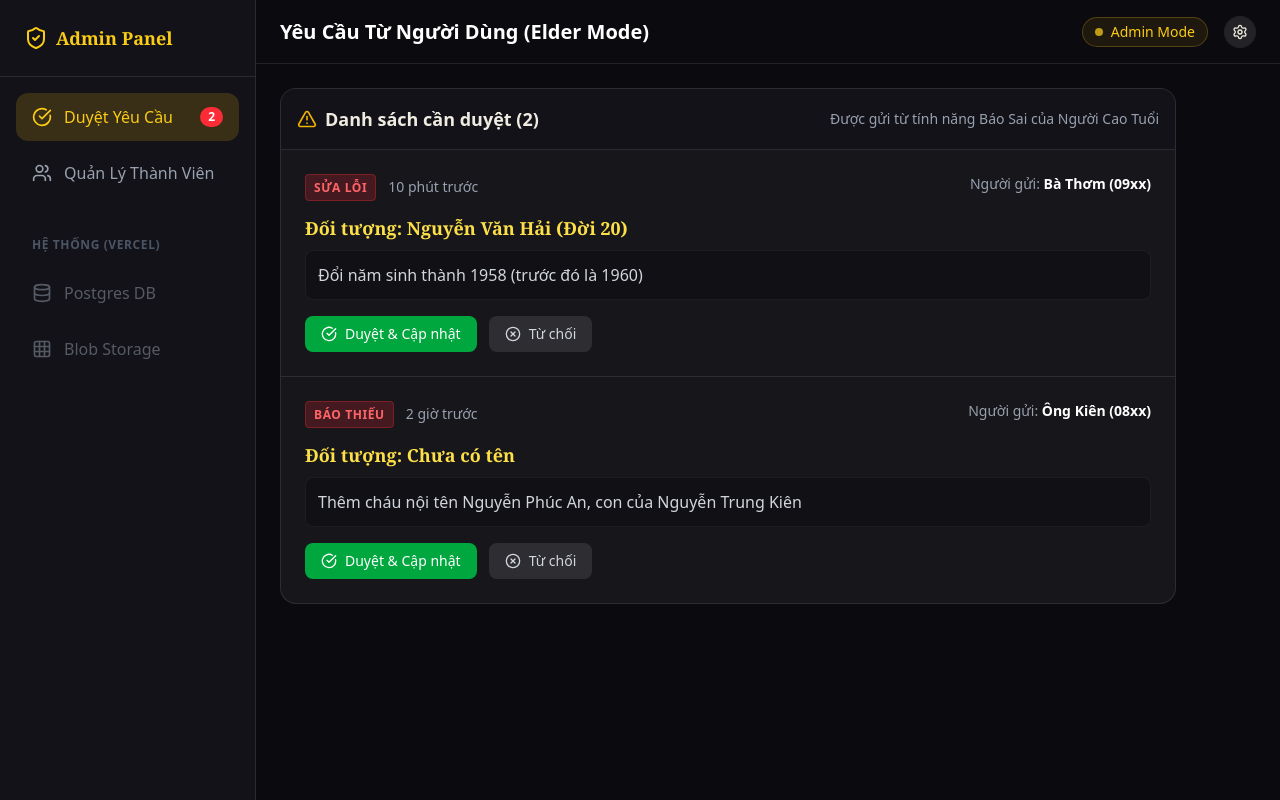
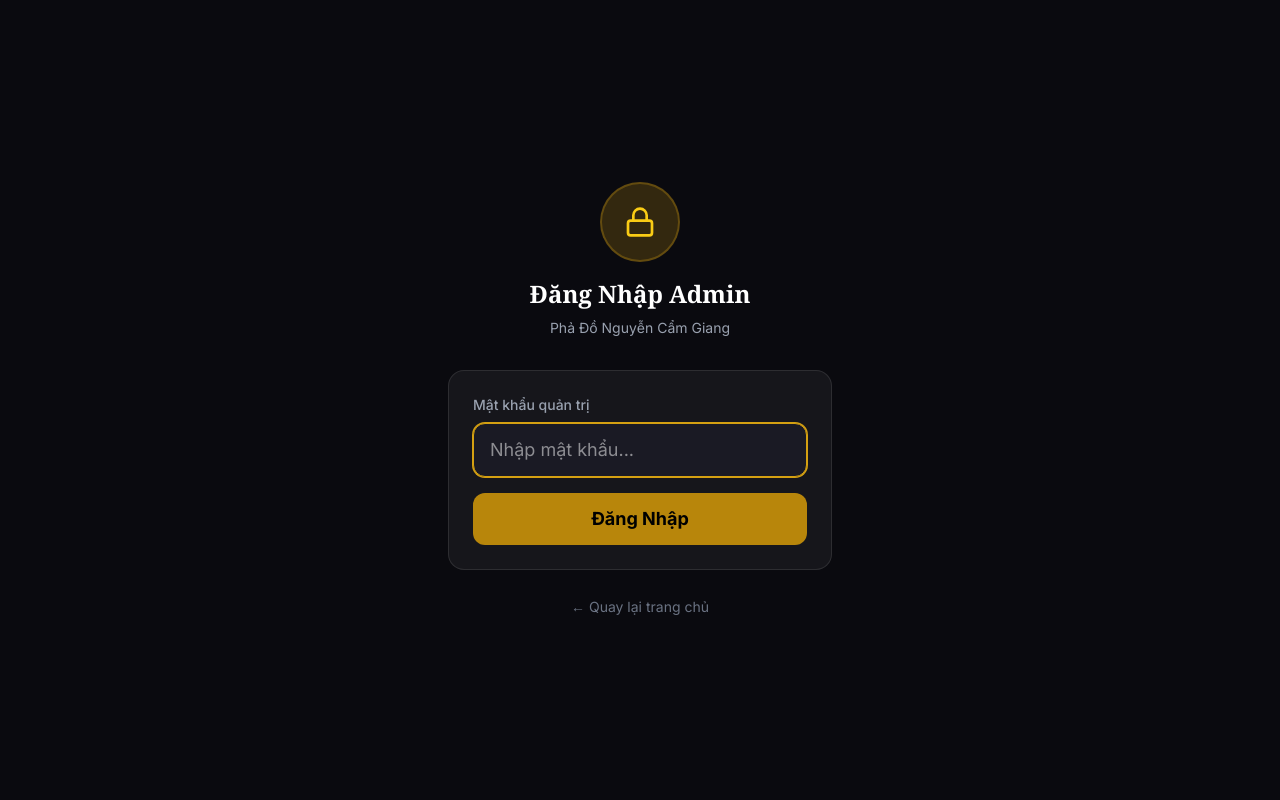
Before and after one commit to ngkienmkqn/phado, a Next.js app: page /admin in a window 1280 px wide. Built offline with nearby package versions, Linux system fonts and the light colour scheme.

Commit message:
fix: direct Google Fonts import for Vietnamese, admin password login, working edit form

```diff
--- a/src/app/admin/page.tsx
+++ b/src/app/admin/page.tsx
@@ -1,18 +1,119 @@
 "use client";
 
-import React, { useState } from 'react';
+import React, { useState, useEffect } from 'react';
 import Link from 'next/link';
-import { Settings, Users, Database, ShieldCheck, CheckCircle, XCircle, Grid } from 'lucide-react';
+import { Settings, Users, ShieldCheck, CheckCircle, XCircle, Lock, LogOut, Trash2, Grid } from 'lucide-react';
 import familyDataRaw from '@/data/family_data.json';
 
+const ADMIN_PASSWORD = 'phado2025';
+
+interface PendingRequest {
+    id: number;
+    type: string;
+    memberName: string;
+    memberId?: string;
+    request: string;
+    by: string;
+    time: string;
+}
+
 export default function AdminDashboard() {
+    const [isAuthenticated, setIsAuthenticated] = useState(false);
+    const [password, setPassword] = useState('');
+    const [error, setError] = useState('');
     const [activeTab, setActiveTab] = useState<'pending' | 'members'>('pending');
+    const [pendingRequests, setPendingRequests] = useState<PendingRequest[]>([]);
 
-    // Multi-step mock Elder Mode requests
-    const pendingRequests = [
-        { id: 1, type: 'Sửa lỗi', memberName: 'Nguyễn Văn Hải (Đời 20)', request: 'Đổi năm sinh thành 1958 (trước đó là 1960)', by: 'Bà Thơm (09xx)', time: '10 phút trước' },
-        { id: 2, type: 'Báo thiếu', memberName: 'Chưa có tên', request: 'Thêm cháu nội tên Nguyễn Phúc An, con của Nguyễn Trung Kiên', by: 'Ông Kiên (08xx)', time: '2 giờ trước' }
-    ];
+    // Check if already logged in
+    useEffect(() => {
+        if (typeof window !== 'undefined') {
+            const saved = sessionStorage.getItem('phado_admin');
+            if (saved === 'true') setIsAuthenticated(true);
+        }
+    }, []);
+
+    // Load pending requests from localStorage
+    useEffect(() => {
+        if (isAuthenticated && typeof window !== 'undefined') {
+            const stored = localStorage.getItem('phado_requests');
+            if (stored) {
+                try { setPendingRequests(JSON.parse(stored)); } catch { setPendingRequests([]); }
+            }
+        }
+    }, [isAuthenticated]);
+
+    const handleLogin = () => {
+        if (password === ADMIN_PASSWORD) {
+            setIsAuthenticated(true);
+            sessionStorage.setItem('phado_admin', 'true');
+            setError('');
+        } else {
+            setError('Sai mật khẩu. Vui lòng thử lại.');
+        }
+    };
+
+    const handleLogout = () => {
+        setIsAuthenticated(false);
+        sessionStorage.removeItem('phado_admin');
+    };
+
+    const handleApprove = (id: number) => {
+        const updated = pendingRequests.filter(r => r.id !== id);
+        setPendingRequests(updated);
+        localStorage.setItem('phado_requests', JSON.stringify(updated));
+    };
+
+    const handleReject = (id: number) => {
+        const updated = pendingRequests.filter(r => r.id !== id);
+        setPendingRequests(updated);
+        localStorage.setItem('phado_requests', JSON.stringify(updated));
+    };
+
+    const handleClearAll = () => {
+        setPendingRequests([]);
+        localStorage.setItem('phado_requests', '[]');
+    };
+
+    // Login Screen
+    if (!isAuthenticated) {
+        return (
+            <div className="min-h-screen bg-[#0a0a0f] flex items-center justify-center p-4">
+                <div className="w-full max-w-sm">
+                    <div className="text-center mb-8">
+                        <div className="w-20 h-20 rounded-full bg-gold-500/20 border-2 border-gold-500/30 flex items-center justify-center mx-auto mb-4">
+                            <Lock className="w-8 h-8 text-gold-400" />
+                        </div>
+                        <h1 className="text-2xl font-serif font-bold text-white mb-2">Đăng Nhập Admin</h1>
+                        <p className="text-gray-400 text-sm">Phả Đồ Nguyễn Cẩm Giang</p>
+                    </div>
+                    <div className="bg-white/5 border border-white/10 rounded-2xl p-6">
+                        <label className="text-sm text-gray-400 block mb-2 font-medium">Mật khẩu quản trị</label>
+                        <input
+                            type="password"
+                            value={password}
+                            onChange={e => { setPassword(e.target.value); setError(''); }}
+                            onKeyDown={e => e.key === 'Enter' && handleLogin()}
+                            placeholder="Nhập mật khẩu..."
+                            className="w-full bg-[#1a1a24] border border-white/10 rounded-xl py-3 px-4 text-white focus:outline-none focus:border-gold-500 focus:ring-1 focus:ring-gold-500 transition-all text-lg mb-4"
+                            autoFocus
+                        />
+                        {error && <p className="text-red-400 text-sm mb-3 flex items-center gap-2"><XCircle className="w-4 h-4" /> {error}</p>}
+                        <button
+                            onClick={handleLogin}
+                            className="w-full bg-gold-600 hover:bg-gold-500 text-black font-bold py-3 rounded-xl transition-colors text-lg"
+                        >
+                            Đăng Nhập
+                        </button>
+                    </div>
+                    <div className="text-center mt-6">
+                        <Link href="/" className="text-gray-500 hover:text-gray-300 text-sm transition-colors">
+                            ← Quay lại trang chủ
+                        </Link>
+                    </div>
+                </div>
+            </div>
+        );
+    }
 
     return (
         <div className="min-h-screen bg-[#0a0a0f] text-[#f0ebe0] font-sans flex">
@@ -31,45 +132,40 @@ export default function AdminDashboard() {
                     >
                         <CheckCircle className="w-5 h-5" />
                         <span>Duyệt Yêu Cầu</span>
+                        {pendingRequests.length > 0 && (
                             <span className="ml-auto bg-red-500 text-white text-xs font-bold px-2 py-0.5 rounded-full">{pendingRequests.length}</span>
+                        )}
                     </button>
                     <button
                         onClick={() => setActiveTab('members')}
                         className={`flex items-center gap-3 px-4 py-3 rounded-xl transition-colors ${activeTab === 'members' ? 'bg-gold-500/20 text-gold-400' : 'hover:bg-white/5 text-gray-400'}`}
                     >
                         <Users className="w-5 h-5" />
-                        <span>Quản Lý Thành Viên</span>
-                    </button>
-                    <div className="mt-8 mb-2 px-4 text-xs font-bold text-gray-600 uppercase tracking-wider">Hệ Thống (Vercel)</div>
-                    <button className="flex items-center justify-between gap-3 px-4 py-3 rounded-xl hover:bg-white/5 text-gray-400 transition-colors w-full cursor-not-allowed opacity-50">
-                        <div className="flex items-center gap-3">
-                            <Database className="w-5 h-5" />
-                            <span>Postgres DB</span>
-                        </div>
-                    </button>
-                    <button className="flex items-center justify-between gap-3 px-4 py-3 rounded-xl hover:bg-white/5 text-gray-400 transition-colors w-full cursor-not-allowed opacity-50">
-                        <div className="flex items-center gap-3">
-                            <Grid className="w-5 h-5" />
-                            <span>Blob Storage</span>
-                        </div>
+                        <span>Danh Sách Thành Viên</span>
                     </button>
                 </nav>
+                <div className="p-4 border-t border-white/10">
+                    <button onClick={handleLogout} className="flex items-center gap-3 px-4 py-3 rounded-xl hover:bg-red-500/10 text-gray-400 hover:text-red-400 transition-colors w-full">
+                        <LogOut className="w-5 h-5" />
+                        <span>Đăng Xuất</span>
+                    </button>
+                </div>
             </aside>
 
             {/* Main Content */}
             <main className="flex-1 flex flex-col h-screen overflow-hidden">
                 <header className="h-16 flex items-center justify-between px-6 border-b border-white/10 bg-[#0a0a0f]">
                     <h2 className="text-xl font-semibold text-white">
-                        {activeTab === 'pending' ? 'Yêu Cầu Từ Người Dùng (Elder Mode)' : 'Database Gia Phả'}
+                        {activeTab === 'pending' ? 'Yêu Cầu Cập Nhật Hồ Sơ' : 'Danh Sách Thành Viên'}
                     </h2>
                     <div className="flex items-center gap-4">
                         <span className="text-sm border border-gold-500/30 bg-gold-500/10 text-gold-400 px-3 py-1 rounded-full flex items-center gap-2">
                             <span className="w-2 h-2 rounded-full bg-gold-400 animate-pulse"></span>
-                            Admin Mode
+                            Admin
                         </span>
-                        <div className="w-8 h-8 rounded-full bg-white/10 flex items-center justify-center">
-                            <Settings className="w-4 h-4" />
-                        </div>
+                        <button onClick={handleLogout} className="md:hidden text-gray-400 hover:text-red-400">
+                            <LogOut className="w-5 h-5" />
+                        </button>
                     </div>
                 </header>
 
@@ -80,16 +176,27 @@ export default function AdminDashboard() {
                                 <div className="p-4 border-b border-white/10 bg-[#121218] flex justify-between items-center">
                                     <h3 className="font-semibold text-lg flex items-center gap-2">
                                         <AlertTriangleIcon className="w-5 h-5 text-yellow-500" />
-                                        Danh sách cần duyệt ({pendingRequests.length})
+                                        Yêu cầu chờ duyệt ({pendingRequests.length})
                                     </h3>
-                                    <p className="text-sm text-gray-400">Được gửi từ tính năng Báo Sai của Người Cao Tuổi</p>
+                                    {pendingRequests.length > 0 && (
+                                        <button onClick={handleClearAll} className="text-xs text-red-400 hover:text-red-300 flex items-center gap-1">
+                                            <Trash2 className="w-3 h-3" /> Xoá hết
+                                        </button>
+                                    )}
                                 </div>
+                                {pendingRequests.length === 0 ? (
+                                    <div className="p-12 text-center text-gray-500">
+                                        <CheckCircle className="w-12 h-12 mx-auto mb-3 opacity-30" />
+                                        <p className="text-lg">Không có yêu cầu nào đang chờ duyệt.</p>
+                                        <p className="text-sm mt-2">Khi người dùng bấm &quot;Cập Nhật Hồ Sơ&quot; trên phả đồ, yêu cầu sẽ hiện tại đây.</p>
+                                    </div>
+                                ) : (
                                     <div className="divide-y divide-white/10">
                                         {pendingRequests.map(req => (
                                             <div key={req.id} className="p-6 hover:bg-white/5 transition-colors">
                                                 <div className="flex justify-between items-start mb-4">
                                                     <div>
-                                                    <span className="text-xs bg-red-500/20 text-red-400 px-2 py-1 rounded border border-red-500/30 uppercase tracking-wider font-bold mr-3">
+                                                        <span className={`text-xs px-2 py-1 rounded border uppercase tracking-wider font-bold mr-3 ${req.type === 'Sửa lỗi' ? 'bg-red-500/20 text-red-400 border-red-500/30' : 'bg-blue-500/20 text-blue-400 border-blue-500/30'}`}>
                                                             {req.type}
                                                         </span>
                                                         <span className="text-gray-400 text-sm">{req.time}</span>
@@ -103,16 +210,17 @@ export default function AdminDashboard() {
                                                     {req.request}
                                                 </p>
                                                 <div className="flex gap-3">
-                                                <button className="flex items-center gap-2 bg-green-600 hover:bg-green-500 text-white px-4 py-2 rounded-lg text-sm font-medium transition-colors">
-                                                    <CheckCircle className="w-4 h-4" /> Duyệt & Cập nhật
+                                                    <button onClick={() => handleApprove(req.id)} className="flex items-center gap-2 bg-green-600 hover:bg-green-500 text-white px-4 py-2 rounded-lg text-sm font-medium transition-colors">
+                                                        <CheckCircle className="w-4 h-4" /> Đã xử lý
                                                     </button>
-                                                <button className="flex items-center gap-2 bg-white/10 hover:bg-white/20 text-gray-300 px-4 py-2 rounded-lg text-sm font-medium transition-colors">
-                                                    <XCircle className="w-4 h-4" /> Từ chối
+                                                    <button onClick={() => handleReject(req.id)} className="flex items-center gap-2 bg-white/10 hover:bg-white/20 text-gray-300 px-4 py-2 rounded-lg text-sm font-medium transition-colors">
+                                                        <XCircle className="w-4 h-4" /> Bỏ qua
                                                     </button>
                                                 </div>
                                             </div>
                                         ))}
                                     </div>
+                                )}
                             </div>
                         </div>
                     )}
@@ -120,10 +228,7 @@ export default function AdminDashboard() {
                     {activeTab === 'members' && (
                         <div className="bg-white/5 border border-white/10 rounded-2xl overflow-hidden shadow-2xl">
                             <div className="p-4 border-b border-white/10 bg-[#121218] flex justify-between items-center">
-                                <h3 className="font-semibold text-lg">Tổng quan Database ({familyDataRaw.totalMembers} Record)</h3>
-                                <button className="bg-gold-500 hover:bg-gold-400 text-black px-4 py-2 rounded-lg text-sm font-bold transition-colors">
-                                    + Thêm Thành Viên
-                                </button>
+                                <h3 className="font-semibold text-lg">Tổng cộng {familyDataRaw.totalMembers} thành viên</h3>
                             </div>
                             <div className="overflow-x-auto">
                                 <table className="w-full text-left border-collapse">
@@ -133,27 +238,22 @@ export default function AdminDashboard() {
                                             <th className="p-4 font-semibold border-b border-white/10">Họ và Tên</th>
                                             <th className="p-4 font-semibold border-b border-white/10">Đời</th>
                                             <th className="p-4 font-semibold border-b border-white/10">Vợ/Chồng</th>
-                                            <th className="p-4 font-semibold border-b border-white/10">Hành động</th>
                                         </tr>
                                     </thead>
                                     <tbody className="divide-y divide-white/5">
-                                        {familyDataRaw.members.slice(0, 15).map(m => (
+                                        {familyDataRaw.members.slice(0, 30).map(m => (
                                             <tr key={m.id} className="hover:bg-white/5 transition-colors">
                                                 <td className="p-4 text-sm text-gray-500">{m.id}</td>
                                                 <td className="p-4 font-medium text-white">{m.name}</td>
                                                 <td className="p-4 text-gold-400">Đời {m.generation}</td>
                                                 <td className="p-4 text-gray-400">{m.spouse || '-'}</td>
-                                                <td className="p-4">
-                                                    <button className="text-blue-400 hover:text-blue-300 text-sm font-medium mr-3">Sửa</button>
-                                                    <button className="text-red-400 hover:text-red-300 text-sm font-medium">Xóa</button>
-                                                </td>
                                             </tr>
                                         ))}
                                     </tbody>
                                 </table>
                             </div>
                             <div className="p-4 text-center text-sm text-gray-500 border-t border-white/10">
-                                Hiển thị 15 kết quả đầu tiên. Vui lòng kết nối Vercel Postgres để xem toàn bộ.
+                                Hiển thị 30 / {familyDataRaw.totalMembers} thành viên đầu tiên.
                             </div>
                         </div>
                     )}
@@ -163,7 +263,6 @@ export default function AdminDashboard() {
     );
 }
 
-// Quick icon definitions
 function AlertTriangleIcon(props: React.SVGProps<SVGSVGElement>) {
     return (
         <svg {...props} xmlns="http://www.w3.org/2000/svg" width="24" height="24" viewBox="0 0 24 24" fill="none" stroke="currentColor" strokeWidth="2" strokeLinecap="round" strokeLinejoin="round">
--- a/src/app/globals.css
+++ b/src/app/globals.css
@@ -1,3 +1,4 @@
+@import url('https://fonts.googleapis.com/css2?family=Noto+Sans:ital,wght@0,400;0,700;1,400&family=Noto+Serif:ital,wght@0,400;0,700;1,400&display=swap');
 @import "tailwindcss";
 
 @theme {
@@ -21,7 +22,7 @@
 body {
   color: var(--foreground);
   background: var(--background);
-  font-family: var(--font-noto-serif), var(--font-inter), 'Noto Serif', 'Inter', sans-serif;
+  font-family: 'Noto Sans', 'Noto Serif', 'Segoe UI', Tahoma, sans-serif;
   overflow-x: hidden;
 }
 
```
Also changed, not shown: fix_all_nfc.mjs (added, +33 -0 lines), src/components/TreeCanvas.tsx (+61 -4 lines). Lines whose indentation alone changed are shown as unchanged.
